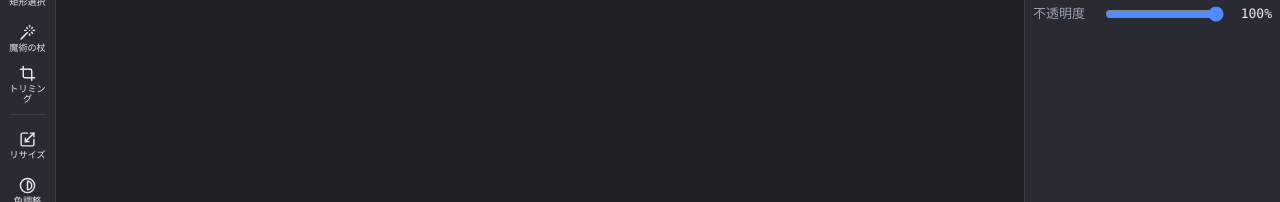
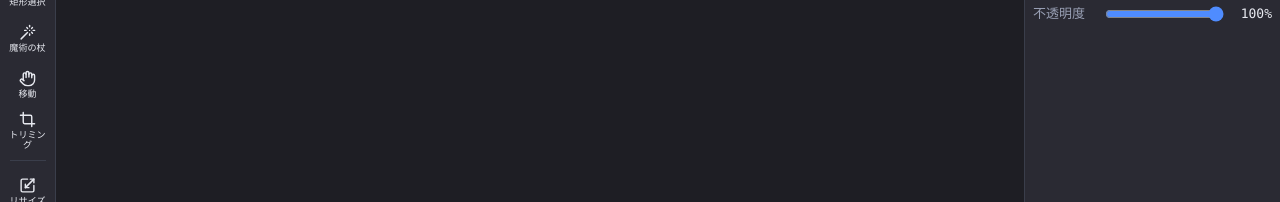
Before and after one commit to usagi035/image-editer, a React (Vite) app: page / in a window 1280 px wide. Shown: the part 461-663 px from the top of the page. Built offline with nearby package versions, Linux system fonts and the light colour scheme.

Commit message:
feat: 移動ツール（ハンド）を追加し左ドラッグでパン可能に

```diff
--- a/src/components/CanvasViewport.tsx
+++ b/src/components/CanvasViewport.tsx
@@ -432,8 +432,11 @@ export default function CanvasViewport() {
 
   const onPointerDown = useCallback(
     (e: React.PointerEvent<HTMLDivElement>) => {
-      // 中ボタン、または Space+左ドラッグでパン
-      if (e.button === 1 || (e.button === 0 && spaceRef.current)) {
+      // 中ボタン、Space+左ドラッグ、または移動ツールの左ドラッグでパン（Worker 実行中も可: 仕様書 2.2 / 3）
+      if (
+        e.button === 1 ||
+        (e.button === 0 && (spaceRef.current || tool === "hand"))
+      ) {
         startPan(e);
         return;
       }
@@ -664,7 +667,7 @@ export default function CanvasViewport() {
     ]
   );
 
-  const cursor = panning ? "grabbing" : spaceHeld ? "grab" : "crosshair";
+  const cursor = panning ? "grabbing" : spaceHeld || tool === "hand" ? "grab" : "crosshair";
 
   return (
     <div
--- a/src/components/InspectorPanel.tsx
+++ b/src/components/InspectorPanel.tsx
@@ -707,6 +707,8 @@ function ToolOptionsSection() {
         return <RectSelectOptions />;
       case "magicWand":
         return <MagicWandOptions />;
+      case "hand":
+        return <Hint text="ドラッグで画像を移動します（Space+ドラッグ / 中ボタンドラッグでも移動できます）" />;
       case "crop":
         return <CropOptions />;
       case "resize":
--- a/src/components/Toolbox.tsx
+++ b/src/components/Toolbox.tsx
@@ -4,6 +4,7 @@ import {
   Contrast,
   Crop,
   Eraser,
+  Hand,
   Minus,
   PaintBucket,
   Pencil,
@@ -33,10 +34,11 @@ const TOOLS: ToolDef[] = [
   { id: "line", icon: Minus, label: "直線", group: 1 },
   { id: "rect", icon: Square, label: "矩形", group: 1 },
   { id: "ellipse", icon: Circle, label: "楕円", group: 1 },
-  // 2: 範囲選択・色置換・切り抜き
+  // 2: 範囲選択・移動・色置換・切り抜き
   { id: "colorReplace", icon: Replace, label: "色置換", group: 2 },
   { id: "rectSelect", icon: SquareDashed, label: "矩形選択", group: 2 },
   { id: "magicWand", icon: Wand, label: "魔術の杖", group: 2 },
+  { id: "hand", icon: Hand, label: "移動", group: 2 },
   { id: "crop", icon: Crop, label: "トリミング", group: 2 },
   // 3: ユーティリティ（リサイズ・色調整）
   { id: "resize", icon: Scaling, label: "リサイズ", group: 3 },
--- a/src/editor/types.ts
+++ b/src/editor/types.ts
@@ -10,6 +10,7 @@ export type ToolId =
   | "colorReplace" // 色置換
   | "rectSelect" // 矩形選択
   | "magicWand" // 魔術の杖
+  | "hand" // 移動（ビューポートのパン）
   | "crop" // トリミング
   | "resize" // リサイズ
   | "hsv"; // HSV/明度/コントラスト調整
```
